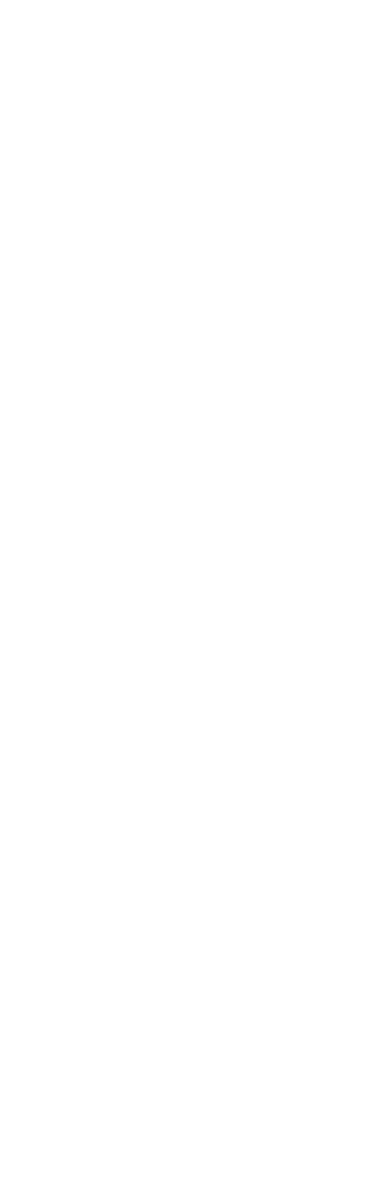
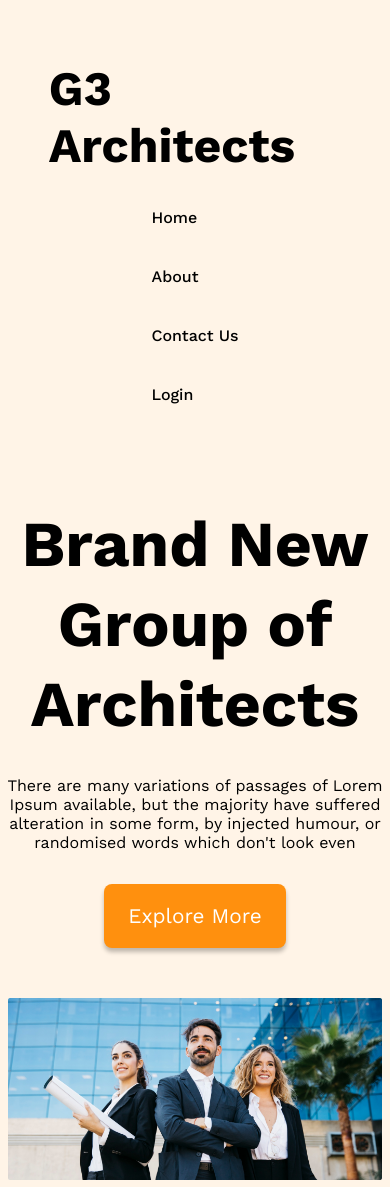
Before and after one commit to Atik471/G3_architect, a plain HTML site: page index.html in a window 390 px wide. Before the commit the page ends 844 px from the top, so only its background shows below. Drawn offline with nearby package versions, Linux system fonts and the light colour scheme.

Commit message:
added navbar and responsive for mobile

```diff
--- a/index.html
+++ b/index.html
@@ -1,16 +1,49 @@
 <!DOCTYPE html>
 <html lang="en">
-<head>
-    <meta charset="UTF-8">
-    <meta name="viewport" content="width=device-width, initial-scale=1.0">
-    <link rel="stylesheet" href="styles/style.css">
+  <head>
+    <meta charset="UTF-8" />
+    <meta name="viewport" content="width=device-width, initial-scale=1.0" />
+    <link rel="stylesheet" href="styles/style.css" />
     <title>G3 Architect</title>
-</head>
-<body>
-    <header></header>
+  </head>
+  <body>
+    <header class="bg-pink">
+      <!-- Navbar Here -->
+      <nav class="display-flex">
+        <div class="brand">G3 Architects</div>
+        <div class="nav-items">
+          <ul class="display-flex">
+            <li class="nav-item"><a href="">Home</a></li>
+            <li class="nav-item"><a href="">About</a></li>
+            <li class="nav-item"><a href="">Contact Us</a></li>
+            <li class="nav-item"><a href="">Login</a></li>
+          </ul>
+        </div>
+      </nav>
 
-    <main></main>
+      <!-- Banner Here -->
+      <div class="banner">
+        <div class="banner-content display-flex">
+            <div class="title">Brand New <br>Group of Architects</div>
+        <div class="description">
+          There are many variations of passages of Lorem Ipsum available, but
+          the majority have suffered alteration in some form, by injected
+          humour, or randomised words which don't look even
+        </div>
+        <div>
+          <button class="primary-btn bg-orange">Explore More</button>
+        </div>
+        </div>
+        <div class="banner-img">
+          <img src="images/banner.png" alt="banner-img" />
+        </div>
+      </div>
+    </header>
+
+    <main>
+
+    </main>
 
     <footer></footer>
-</body>
+  </body>
 </html>
--- a/styles/style.css
+++ b/styles/style.css
@@ -1,24 +1,100 @@
-@import url('https://fonts.googleapis.com/css2?family=Work+Sans:ital,wght@0,100..900;1,100..900&display=swap');
+@import url("https://fonts.googleapis.com/css2?family=Work+Sans:ital,wght@0,100..900;1,100..900&display=swap");
 
-*{
+* {
   font-family: "Work Sans", sans-serif;
   margin: 0px;
   padding: 0px;
 }
 
 /* shared style */
-.display-flex{
+.display-flex {
   display: flex;
 }
-.font-grey{
+.font-grey {
   color: #424242;
 }
-.font-light-grey{
+.font-light-grey {
   color: #727272;
 }
-.bg-pink{
-    color: #FFF4E7;
+.bg-pink {
+  background-color: #fff4e7;
 }
-.bg-orange{
-    color: #FF900E;
+.bg-orange {
+  background-color: #ff900e;
 }
+
+/* Nav bar style */
+header {
+  padding-top: 60px;
+  padding-bottom: 45px;
+}
+.brand {
+  font-size: 3rem;
+  font-weight: bold;
+}
+.nav-item {
+  font-size: 1rem;
+  list-style: none;
+}
+.nav-item > a {
+  text-decoration: none;
+  color: black;
+  font-weight: 500;
+}
+nav {
+  justify-content: space-between;
+  align-items: center;
+  max-width: 75%;
+  margin: 0px auto 100px;
+}
+.nav-items > ul {
+  /* max-width: 356px; */
+  justify-content: space-around;
+  gap: 40px;
+}
+
+/* Banner styles */
+.banner-content {
+  max-width: 645px;
+  margin: 0 auto 50px;
+  text-align: center;
+  flex-direction: column;
+  gap: 32px;
+}
+.banner-content .title {
+  font-size: 4rem;
+  font-weight: bold;
+  line-height: 5rem;
+}
+.primary-btn {
+  font-size: 1.3rem;
+  color: white;
+  border: none;
+  border-radius: 8px;
+  padding: 20px 24px;
+  cursor: pointer;
+  box-shadow: 0px 4px 4px 0px rgba(0,0,0,0.25);
+}
+.banner-img{
+    max-width: 1080px;
+    border-radius: 8px;
+    margin: 0 auto;
+    padding-left: 8px;
+    padding-right: 8px;
+}
+.banner-img img{
+    width: 100%;
+}
+
+
+
+
+
+@media screen and (max-width: 576px) {
+    .display-flex{
+        flex-direction: column;
+    }
+    .brand{
+        margin-bottom: 34px;
+    }
+}
```
Lines whose indentation alone changed are shown as unchanged.
